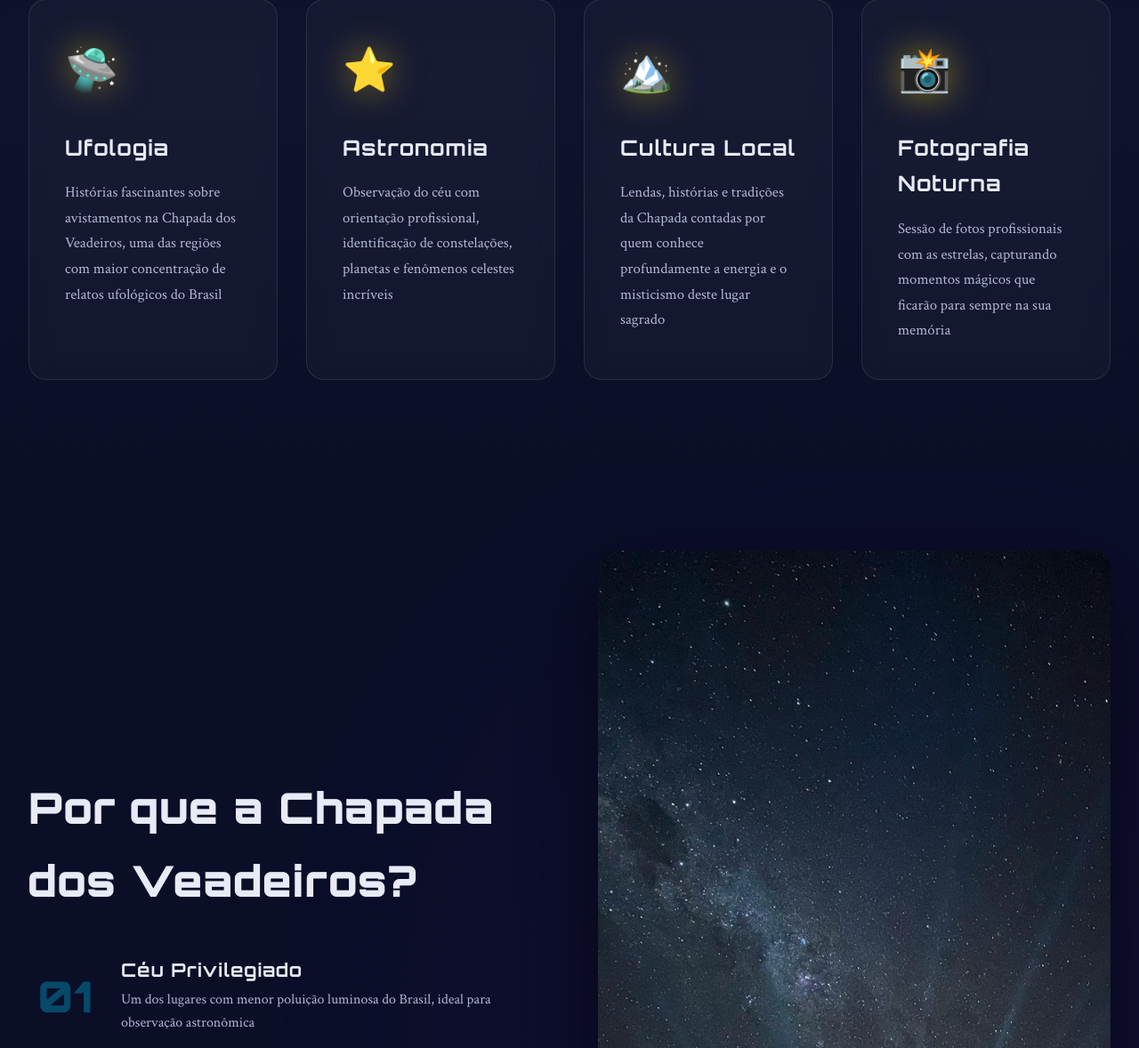
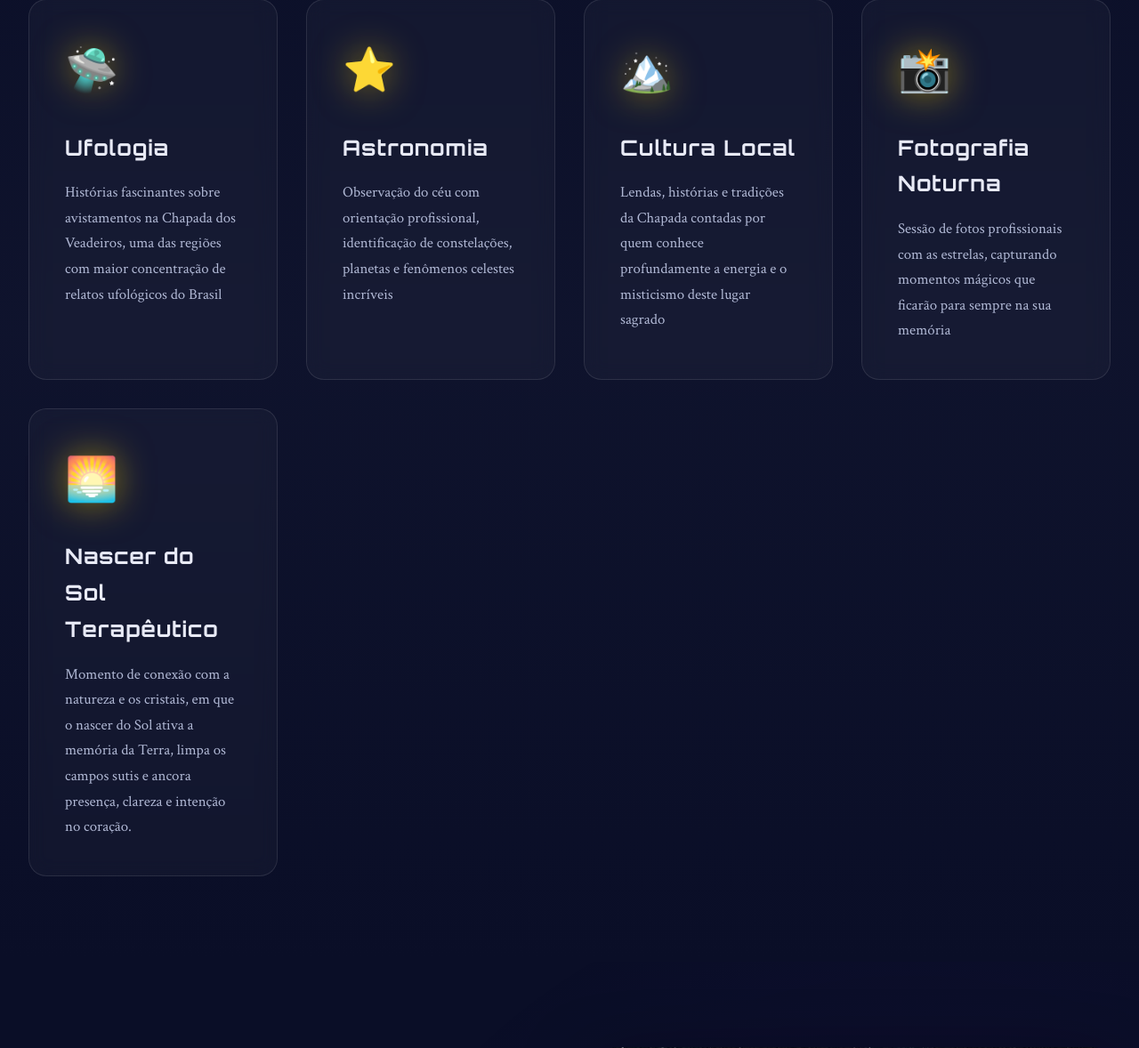
Before and after one commit to passeioestelar-lang/passeioestelar, a Flask app: page / in a window 1280 px wide. Shown: the part 1206-2384 px from the top of the page at 89% size. Run offline with Flask 3, Linux system fonts and the light colour scheme.

Commit message:
index.html

```diff
--- a/templates/index.html
+++ b/templates/index.html
@@ -65,6 +65,13 @@
                 <p class="card-text">
                     Sessão de fotos profissionais com as estrelas, capturando momentos
                     mágicos que ficarão para sempre na sua memória
+                </p>
+            </div>
+            <div class="experience-card" data-delay="4">
+                <div class="card-icon">🌅</div>
+                <h3 class="card-title">Nascer do Sol Terapêutico</h3>
+                <p class="card-text">
+                    Momento de conexão com a natureza e os cristais, em que o nascer do Sol ativa a memória da Terra, limpa os campos sutis e ancora presença, clareza e intenção no coração.
                 </p>
             </div>
         </div>
```
